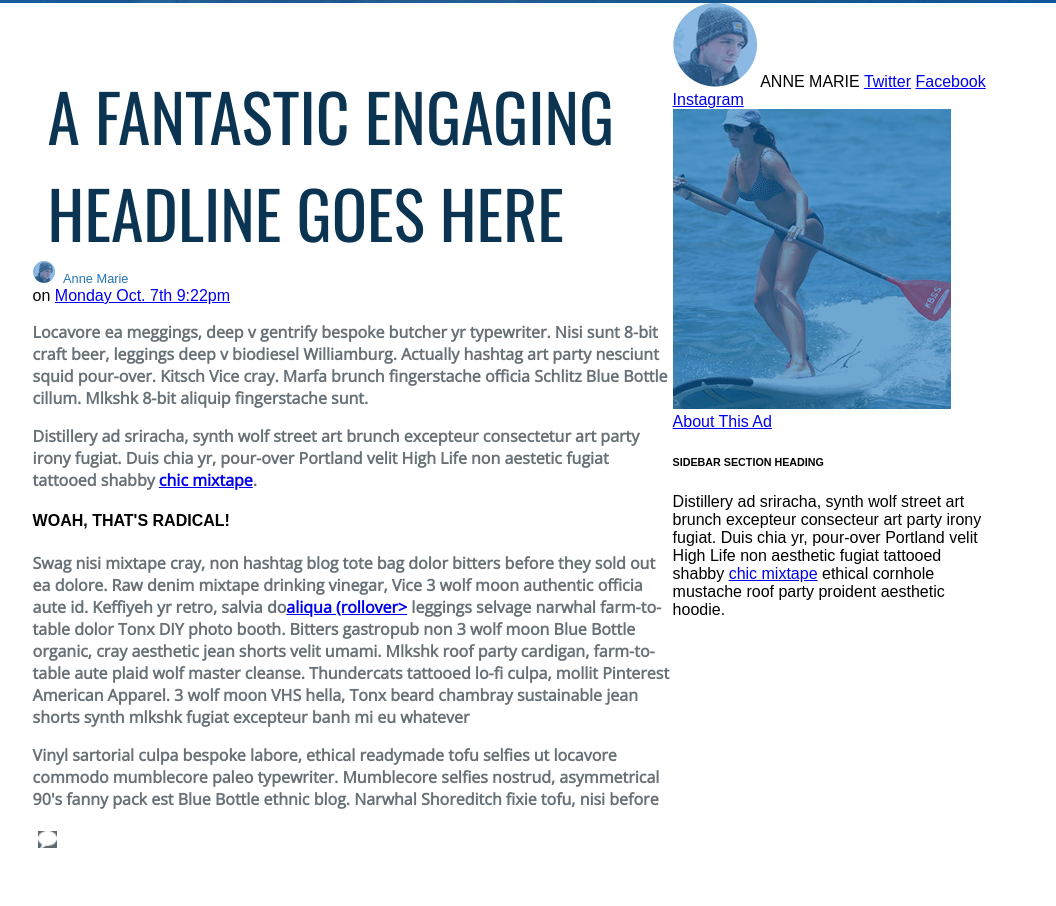
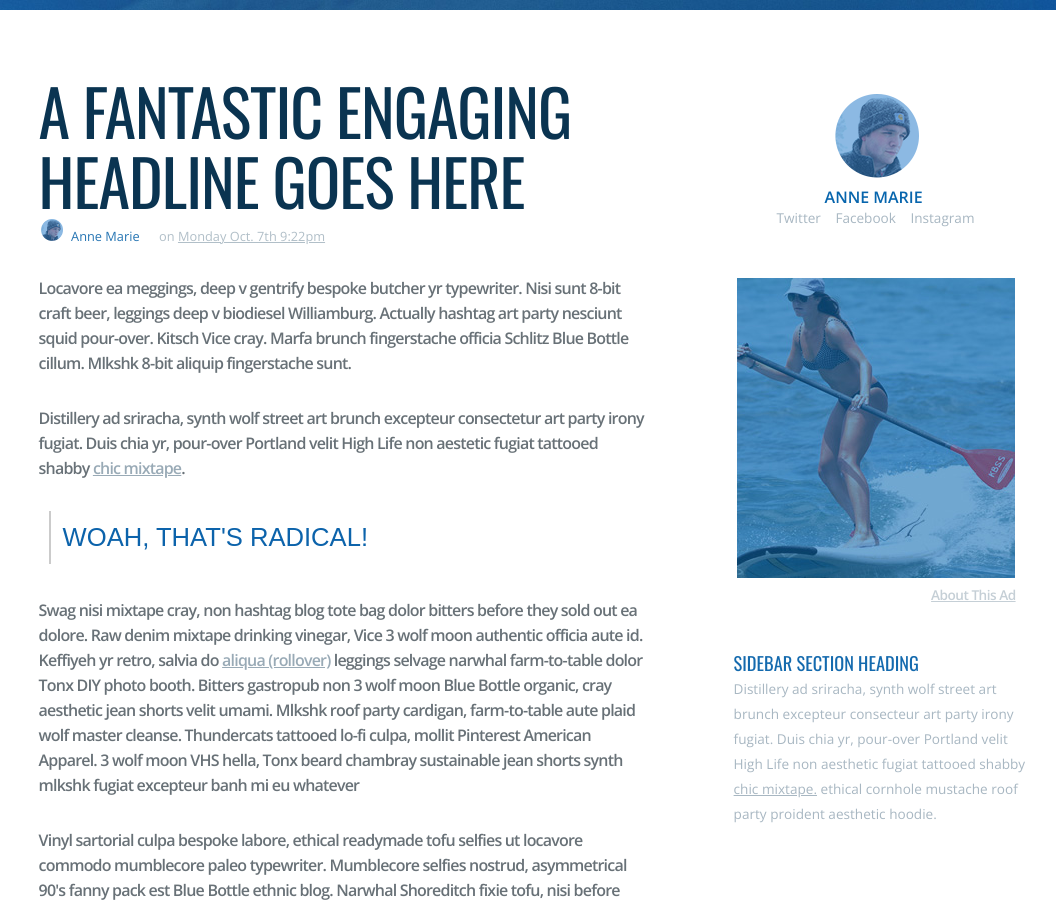
Before and after one commit to tvpham11/Surf_Paddle, a plain HTML site: page index.html in a window 1280 px wide. Shown: the part 512-1418 px from the top of the page, without its empty margins (125-1181 px from the left). Drawn offline with nearby package versions, Linux system fonts and the light colour scheme.

Commit message:
Most formatting is as close to original as possible in both HTML and CSS.

```diff
--- a/index.html
+++ b/index.html
@@ -1,14 +1,14 @@
 <!DOCTYPE html>
 <html>
 <head>
-  <title>Surf &amp; Paddle Co.</title>
+  <title>Surf &amp; Paddle</title>
 
   <!-- Normalize CSS -->
   <link rel="stylesheet" type="text/css" href="normalize.css">
 
   <!-- Google Fonts -->
   <link href='http://fonts.googleapis.com/css?family=Oswald:400,300,700' rel='stylesheet' type='text/css'>
-  <link href='http://fonts.googleapis.com/css?family=Open+Sans:300' rel='stylesheet' type='text/css'>
+  <link href='http://fonts.googleapis.com/css?family=Open+Sans:400,600,700' rel='stylesheet' type='text/css'>
 
   <!-- Main CSS -->
   <link rel="stylesheet" type="text/css" href="main.css">
@@ -24,8 +24,8 @@
           <h4>SURF &amp; PADDLE CO. BLOG</h4>
         </div>
         <div class="aboutsearch">
-          <h4>ABOUT</h4>
-          <h4>SEARCH</h4>
+          <a href="#">ABOUT</a>
+          <a href="#">SEARCH</a>
           <img src="images/search-icon.png" alt="search">
         </div>
       </div>
@@ -61,15 +61,14 @@
             </div>
 
             <div class="entrybody">
-              <p>Locavore ea meggings, deep v gentrify bespoke butcher yr typewriter. Nisi sunt 8-bit craft beer, leggings deep v biodiesel Williamburg. Actually hashtag art party nesciunt squid pour-over. Kitsch Vice cray. Marfa brunch fingerstache officia Schlitz Blue Bottle cillum. Mlkshk 8-bit aliquip fingerstache sunt.</p>
-
-              <p>Distillery ad sriracha, synth wolf street art brunch excepteur consectetur art party irony fugiat. Duis chia yr, pour-over Portland velit High Life non aestetic fugiat tattooed shabby <a href="#">chic mixtape</a>.</p>
+              <p id="first">Locavore ea meggings, deep v gentrify bespoke butcher yr typewriter. Nisi sunt 8-bit craft beer, leggings deep v biodiesel Williamburg. Actually hashtag art party nesciunt squid pour-over. Kitsch Vice cray. Marfa brunch fingerstache officia Schlitz Blue Bottle cillum. Mlkshk 8-bit aliquip fingerstache sunt.</p>
+              <p id="second">Distillery ad sriracha, synth wolf street art brunch excepteur consectetur art party irony fugiat. Duis chia yr, pour-over Portland velit High Life non aestetic fugiat tattooed shabby <a href="#" class="entrybodylink">chic mixtape</a>.</p>
 
               <h4>WOAH, THAT'S RADICAL!</h4>
 
-              <p>Swag nisi mixtape cray, non hashtag blog tote bag dolor bitters before they sold out ea dolore. Raw denim mixtape drinking vinegar, Vice 3 wolf moon authentic officia aute id. Keffiyeh yr retro, salvia do<a href="#">aliqua (rollover></a> leggings selvage narwhal farm-to-table dolor Tonx DIY photo booth. Bitters gastropub non 3 wolf moon Blue Bottle organic, cray aesthetic jean shorts velit umami. Mlkshk roof party cardigan, farm-to-table aute plaid wolf master cleanse. Thundercats tattooed lo-fi culpa, mollit Pinterest American Apparel. 3 wolf moon VHS hella, Tonx beard chambray sustainable jean shorts synth mlkshk fugiat excepteur banh mi eu whatever</p>
+              <p id="third">Swag nisi mixtape cray, non hashtag blog tote bag dolor bitters before they sold out ea dolore. Raw denim mixtape drinking vinegar, Vice 3 wolf moon authentic officia aute id. Keffiyeh yr retro, salvia do <a href="#" class="entrybodylink">aliqua (rollover)</a> leggings selvage narwhal farm-to-table dolor Tonx DIY photo booth. Bitters gastropub non 3 wolf moon Blue Bottle organic, cray aesthetic jean shorts velit umami. Mlkshk roof party cardigan, farm-to-table aute plaid wolf master cleanse. Thundercats tattooed lo-fi culpa, mollit Pinterest American Apparel. 3 wolf moon VHS hella, Tonx beard chambray sustainable jean shorts synth mlkshk fugiat excepteur banh mi eu whatever</p>
 
-              <p>Vinyl sartorial culpa bespoke labore, ethical readymade tofu selfies ut locavore commodo mumblecore paleo typewriter. Mumblecore selfies nostrud, asymmetrical 90's fanny pack est Blue Bottle ethnic blog. Narwhal Shoreditch fixie tofu, nisi before</p>
+              <p id="fourth">Vinyl sartorial culpa bespoke labore, ethical readymade tofu selfies ut locavore commodo mumblecore paleo typewriter. Mumblecore selfies nostrud, asymmetrical 90's fanny pack est Blue Bottle ethnic blog. Narwhal Shoreditch fixie tofu, nisi before</p>
             </div>
           </article>
 
@@ -93,9 +92,11 @@
           <div class="author">
             <img src="images/avatar.png" alt="Anne Marie">
             <span>ANNE MARIE</span>
-            <a href="#">Twitter</a>
-            <a href="#">Facebook</a>
-            <a href="#">Instagram</a>
+            <div class="socialmedia">
+              <a href="#">Twitter</a>
+              <a href="#">Facebook</a>
+              <a href="#">Instagram</a>
+            </div>
           </div>
 
           <div class="ad">
@@ -105,7 +106,7 @@
 
           <div class="sidebar">
             <h6>SIDEBAR SECTION HEADING</h6>
-            <p>Distillery ad sriracha, synth wolf street art brunch excepteur consecteur art party irony fugiat. Duis chia yr, pour-over Portland velit High Life non aesthetic fugiat tattooed shabby <a href="#">chic mixtape</a> ethical cornhole mustache roof party proident aesthetic hoodie.</p>
+            <p>Distillery ad sriracha, synth wolf street art brunch excepteur consecteur art party irony fugiat. Duis chia yr, pour-over Portland velit High Life non aesthetic fugiat tattooed shabby <a href="#">chic mixtape.</a> ethical cornhole mustache roof party proident aesthetic hoodie.</p>
           </div>
         </aside>
       </div>
@@ -114,18 +115,19 @@
       <h2>MOST POPULAR POSTS</h2>
       <div class="posts">
         <div class="post" id="a">
-          <!-- <a href="#">ANOTHER COOL POST</a> -->
+          <a href="#"><img src="images/article-image-1.jpg" alt="Go to Another Cool Post!"></a>
           <span class="posttitle" id="a1">ANOTHER COOL POST</span>
         </div>
         <div class="post" id="b">
-        <!-- <a href="#">POST TITLE</a> -->
+          <a href="#"><img src="images/article-image-2.jpg" alt="Go to Post Title!"></a>
           <span class="posttitle">POST TITLE</span>
         </div>
         <div class="post" id="c">
-        <!-- <a href="#">HERE'S ANOTHER LONGER POST TITLE</a> -->
+          <a href="#"><img src="images/article-image-3.jpg" alt="Go to Here's Another Longer Post Title!"></a>
           <span class="posttitle">HERE'S ANOTHER LONGER POST TITLE</span>
         </div>
         <div class="post" id="d">
+          <a href="#"><img src="images/article-image-4.jpg" alt="Oh Cool, A Post!"></a>
           <span class="posttitle">OH COOL A POST!</span>
         </div>
       </div>
@@ -139,10 +141,10 @@
         <span>The Iron Yard Copyright 2015, All Rights Reserved</span>
       </footer>
       <nav>
-        <a href="#">Nav Item 1</a>
-        <a href="#">Nav Item 2</a>
-        <a href="#">Nav Item 3</a>
-        <a href="#">Nav Item 5</a>
+        <a href="#" id="item1">Nav Item 1</a>
+        <a href="#" id="item2">Nav Item 2</a>
+        <a href="#" id="item3">Nav Item 3</a>
+        <a href="#" id="item5">Nav Item 5</a>
       </nav>
     </div>
 
--- a/main.css
+++ b/main.css
@@ -2,16 +2,14 @@
   position: relative;
 }
 
-/** {
-  -webkit-box-sizing: border-box;
-     -moz-box-sizing: border-box;
-          box-sizing: border-box;
-}*/
+* {
+  box-sizing: border-box;
+}
 
 /*TOP*/
 
 header {
-  height: 515px;
+  height: 522px;
   background: url(images/header.jpg);
 }
 
@@ -25,6 +23,7 @@ header {
   display: inline-block;
   font-family: 'Open Sans', sans-serif;
   font-size: 20px;
+  font-weight: lighter;
   float: left;
   position: relative;
   margin-left: 138px;
@@ -39,9 +38,11 @@ header {
 .logoblog h4 {
   float: left;
   margin: 10px;
+  font-family: 'Open Sans', sans-serif;
   color: #0A3450;
-  font-size: 0.9em;
-  font-weight: bolder;
+  font-size: 0.85em;
+  font-weight: 600;
+  letter-spacing: -1px;
 }
 
 .aboutsearch {
@@ -49,48 +50,54 @@ header {
   float: right;
   position: relative;
   color: #07304A;
-  margin-right: 148px;
-  padding-top: 10px;
+  margin-right: 145px;
+  margin-top: 7px;
 }
 
-.aboutsearch h4 {
+.aboutsearch a {
   font-family: 'Oswald', sans-serif;
   font-size: large;
-  font-weight: 150px;
-  margin-left: 10px;
+  text-decoration: none;
+  color: #07304A;
+  font-weight: 400;
+  margin-left: 8px;
+  margin-right: 8px;
   margin-top: 10px;
   float: left;
 }
 
 .aboutsearch img {
   float: left;
-  margin-left: 10px;
-  margin-top: 10px;
+  margin-left: 0px;
+  margin-top: 12px;
 }
 
 .center {
   text-align: center;
-  font-family: 'Open Sans', sans-serif;
   margin-top: 80px;
 }
 
 .center h1 {
   color: white;
-  font-size: 100px;
-  font-weight: bold;
-  padding-top: 10px;
+  font-family: 'Open Sans', sans-serif;
+  font-size: 6em;
+  font-weight: 400;
+  letter-spacing: .5px;
+  padding-top: 14px;
   padding-bottom: 0px;
-  padding-left: 21px;
-  margin-right: 10px;
+  padding-left: 26px;
+  margin-right: 15px;
   margin-bottom: 0;
 }
 
 .center h4 {
   color: #0B3654;
-  font-size: .95em;
-  letter-spacing: .35px;
+  font-family: 'Open Sans', sans-serif;
+  font-size: .9em;
+  font-weight: 600;
+  letter-spacing: .25px;
   padding-top: 0;
-  margin-top: -15px;
+  margin-top: -12px;
   margin-left: 14px;
 }
 
@@ -111,7 +118,7 @@ header {
 }
 
 .rightmargin {
-  width: 12%;
+  width: 8%;
   height: 1008px;
   position: relative;
   float: right;
@@ -121,43 +128,112 @@ header {
 .blogentry {
   position: relative;
   float: left;
-  width: 50%;
-  margin-left: 4px;
+  width: 47.5%;
+  margin-left: 10px;
 }
 
 .entrytitle {
-  margin-top: 64px;
+  margin-top: 65px;
 }
 
 article h2 {
   color: #0A3451;
   font-family: 'Oswald', sans-serif;
   font-weight: 400;
-  font-size: 4.1em;
-  padding: 0px;
-  margin: 0px 15px;
+  font-size: 4em;
+  letter-spacing: -1px;
+  margin: 0;
+  line-height: 70px;
+}
+
+.entrywriterdate {
+  margin-top: 4px;
+  margin-left: 2px;
+}
+
+.writer {
+  display: inline-block;
+  height: 22px;
 }
 
 .writer img {
   width: 22px;
-  height: 22px;
 }
 
 .writer span {
+  color: #2675B3;
+  font-family: 'Open Sans', sans-serif;
   font-size: .8em;
-  color: #2675B3;
   margin-left: 4px;
+  margin-right: 15px;
+}
+
+.datetime {
+  display: inline-block;
+}
+
+.datetime span {
+  color: #B1BFC8;
+  font-family: 'Open Sans', sans-serif;
+  font-size: .8em;
+}
+
+.datetime a {
+  text-decoration: underline;
+  color: #B1BFC8;
+  font-family: 'Open Sans', sans-serif;
+  font-size: .8em;
+}
+
+.entrybody {
+  margin-top: 31px;
 }
 
 .entrybody p {
-  color: #677177;
+  color: #687177;
   font-family: 'Open Sans', sans-serif;
   font-size: 1em;
-  font-weight: bold;
+  font-weight: 600;
+  letter-spacing: -0.8px;
+  line-height: 25px;
+}
+
+.entrybodylink {
+  color: #99AAB6;
+  font-family: 'Open Sans', sans-serif;
+  font-size: 1em;
+  font-weight: 600;
+  letter-spacing: -0.8px;
+  line-height: 25px;
+}
+
+.entrybodylink:hover {
+  color: #0E66AC;
+}
+
+#first {
+  margin-bottom: 30px;
+}
+
+#second {
+  margin-bottom: 30px;
+}
+
+#third {
+  margin-bottom: 30px;
+}
+
+.entrybody h4 {
+  color: #0C63AB;
+  font-size: 1.6em;
+  font-weight: 400;
+  margin-left: 10px;
+  margin-top: 16px;
+  padding: 12px;
+  border-left: 2.5px solid #CBCBCB;
 }
 
 .buttons {
-  display: inline-block;
   position: relative;
   float: left;
   height: 19px;
@@ -165,7 +241,8 @@ article h2 {
 }
 
 .buttons img {
-  width: 19px;
+  width: 20px;
+  padding: 4px;
 }
 
 .buttons span {
@@ -175,47 +252,144 @@ article h2 {
 .readcomments {
   width: 160px;
   display: inline-block;
-  position: absolute;
+  position: relative;
   float: left;
 }
 
 .readcomments img {
-  background-color: #5E686F
+  background-color: #5E686F;
+  padding: 3px;
 }
 
 .readcomments span {
-
+  background-color: #A4B3BE;
+  font-family: 'Open Sans', sans-serif;
+  font-size: .85em;
+  text-align: center;
+  padding: 5px 15px;
 }
 
 .readlater {
   width: 128px;
+  display: inline-block;
+  position: relative;
+  float: left;
 }
 
 .readlater img {
   background-color: #5E686F;
+  padding: 5px 5px;
 }
 
 .readlater span {
-
+  background-color: #A4B3BE;
+  font-family: 'Open Sans', sans-serif;
+  font-size: .85em;
+  text-align: center;
+  padding: 5px 15px;
 }
 
 .sharethispost {
-
+  width: 155px
+  display: inline-block;
+  position: relative;
+  float: left;
 }
 
 .sharethispost img {
-
+  background-color: #083452;
 }
 
 .sharethispost span {
-
+  background-color: #106DB3;
+  font-family: 'Open Sans', sans-serif;
+  font-size: .85em;
+  text-align: center;
+  padding: 5px 15px;
 }
 
 aside {
-  width: 25%;
+  width: 30%;
   position: relative;
   float: left;
   display: block;
+  margin-top: 84px;
+  margin-left: 20px;
+}
+
+.author img {
+  display: block;
+  margin-left: 168px;
+  margin-bottom: 8px;
+}
+
+.author span {
+  display: block;
+  color: #0765AD;
+  font-family: 'Open Sans', sans-serif;
+  font-size: 1em;
+  font-weight: 600;
+  text-align: center;
+  margin-left: 30px;
+}
+
+.socialmedia {
+  margin-left: 105px;
+  margin-bottom: 30px;
+}
+
+.socialmedia a {
+  color: #A8B7C2;
+  font-family: 'Open Sans', sans-serif;
+  font-size: .85em;
+  text-decoration: none;
+  padding: 0px 5px;
+}
+
+.ad img {
+  margin-top: 21px;
+  margin-left: 70px;
+}
+
+.ad a {
+  color: #C5CFD6;
+  font-family: 'Open Sans', sans-serif;
+  font-size: .85em;
+  font-weight: 600;
+  letter-spacing: -.5px;
+  text-decoration: underline;
+  float: right;
+  margin-top: 3px;
+  margin-right: 35px;
+}
+
+.sidebar {
+  width: 300px;
+  margin-top: 67px;
+  margin-left: 67px;
+}
+
+.sidebar h6 {
+  color: #146AAE;
+  font-family: 'Oswald', sans-serif;
+  font-size: 1.15em;
+  font-weight: 400;
+  margin-bottom: 0;
+}
+
+.sidebar p {
+  color: #A8B7C2;
+  font-family: 'Open Sans', sans-serif;
+  font-size: .85em;
+  line-height: 25px;
+  margin-top: 0;
+}
+
+.sidebar a {
+  text-decoration: underline;
+  color: #A8B7C2;
+  font-family: 'Open Sans', sans-serif;
+  font-size: 1em;
 }
 
 /*LOWER MIDDLE*/
@@ -226,6 +400,7 @@ aside {
   border-top: 2px solid #E4E9EC;
   position: relative;
   float: left;
+  margin-top: 2px;
 }
 
 .lowermiddle h2 {
@@ -236,14 +411,9 @@ aside {
   font-size: 4em;
   margin-top: 25px;
   margin-bottom: 32px;
+  margin-left: 10px;
   text-align: center;
 }
-
-/*.middle:after {
-  clear: left;
-  content: "";
-  display: block;
-}*/
 
 .posts {
   width: 100%;
@@ -254,6 +424,7 @@ aside {
 
 .post {
   height: 100%;
+  width: 25%;
   float: left;
   position: relative;
 }
@@ -274,6 +445,10 @@ aside {
   color: white;
 }
 
+.post:hover .posttitle {
+  color: white;
+}
+
 .posttitle {
   font-family: 'Oswald', sans-serif;
   font-size: 2em;
@@ -281,41 +456,10 @@ aside {
   position: absolute;
   bottom: 10px;
   left: 10px;
+  line-height: 40px;
+  margin-left: 10px;
+  margin-bottom: 5px;
 }
-
-.posttitle:hover {
-  color: white;
-}
-
-#a.post {
-  width: 24.38%;
-  background-image: url(images/article-image-1.jpg);
-}
-
-#a1.posttitle:hover:after{
-  color: white;
-}
-
-#b.post {
-  width: 25.23%;
-  background-image: url(images/article-image-2.jpg);
-}
-
-#c.post {
-  width: 25.63%;
-  background-image: url(images/article-image-3.jpg);
-}
-
-#d.post {
-  width: 24.76%;
-  background-image: url(images/article-image-4.jpg);
-}
-
-/*.posts:after {
-  clear: left;
-  content: "";
-  display: block;
-}*/
 
 /*BOTTOM*/
 
@@ -336,7 +480,6 @@ footer {
   margin-left: 165px;
   background-color: #083452;
   font-size: .81em;
-  text-align: center;
   color: #9DADB9;
 }
 
@@ -346,7 +489,7 @@ footer img {
 }
 
 footer span {
-  margin: auto;
+  position: relative;
 }
 
 nav {
@@ -364,3 +507,7 @@ nav a {
   font-size: .81em;
   color: #9DADB9;
 }
+
+#item5 {
+  border-right: none;
+}
```
